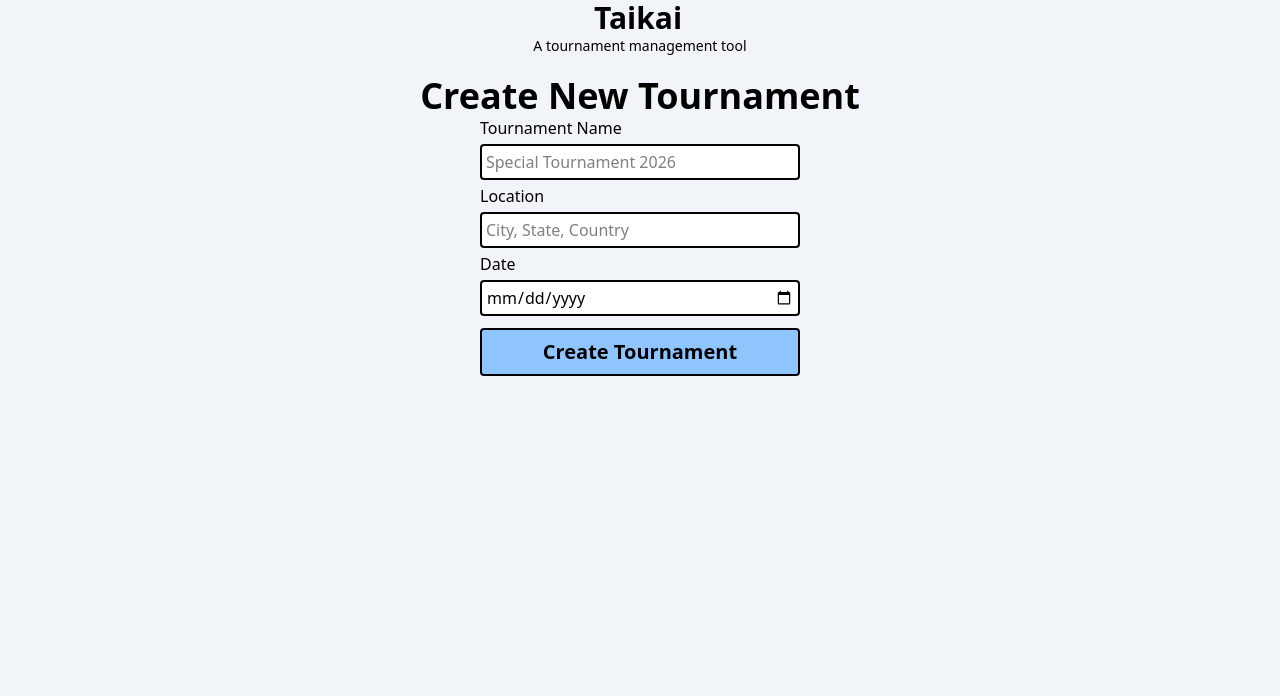
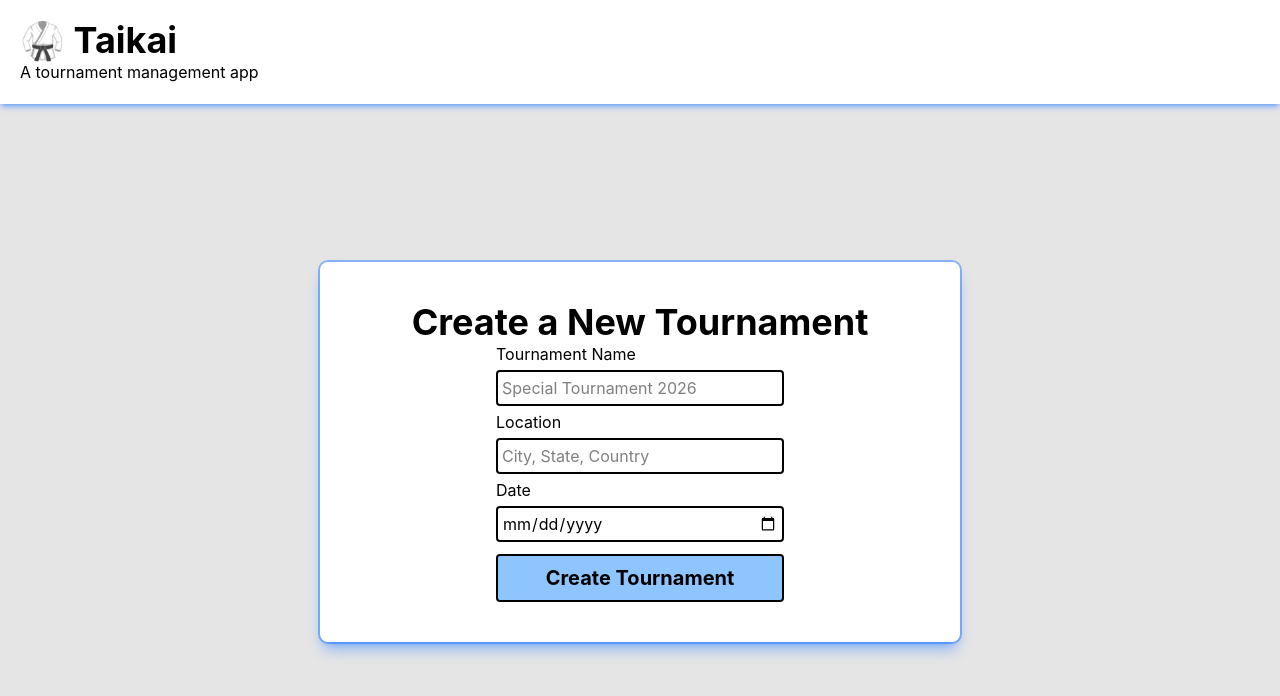
Before and after one commit to fbnfrhm/taikai, a Next.js app: page / in a window 1280 px wide. Shown: the top 696 px of the page. Built offline with nearby package versions, Linux system fonts and the light colour scheme.

Commit message:
refactor(ui): change style to be less boring

```diff
--- a/src/app/layout.tsx
+++ b/src/app/layout.tsx
@@ -14,13 +14,15 @@ export default function RootLayout({
   return (
     <html lang="en">
       <body
-        className={`bg-slate-100 dark:bg-slate-800 dark:text-white antialiased`}
+        className={`flex min-h-screen flex-col bg-neutral-200 antialiased dark:bg-gray-800 dark:text-white`}
       >
-        <header className="text-center space-x-1 mb-5">
-          <h1 className="text-3xl font-bold">Taikai</h1>
-          <h2 className="text-sm">A tournament management tool</h2>
+        <header className="space-x-1 bg-white p-5 text-left shadow-md shadow-blue-500/50 dark:bg-gray-900">
+          <h1 className="text-4xl font-bold">🥋 Taikai</h1>
+          <h2>A tournament management app</h2>
         </header>
-        {children}
+        <main className="flex flex-1 items-center justify-center">
+          {children}
+        </main>
       </body>
     </html>
   );
--- a/src/app/page.tsx
+++ b/src/app/page.tsx
@@ -12,15 +12,17 @@ export default function TournamentForm() {
   }
 
   return (
-    <div className="flex flex-col items-center justify-center">
-      <h1 className="text-4xl font-bold text-center">Create New Tournament</h1>
+    <div className="mx-auto flex w-8/9 flex-col items-center rounded-lg bg-white p-8 pt-10 pb-10 shadow-lg ring-2 shadow-blue-500/50 ring-blue-500/50 lg:w-1/2 dark:bg-slate-900">
+      <h1 className="text-center text-4xl font-bold">
+        Create a New Tournament
+      </h1>
       <form
-        className="flex flex-col w-4/5 lg:w-1/4 space-y-1"
+        className="flex w-full flex-col space-y-1 lg:w-1/2"
         action={createTournament}
       >
         <label htmlFor="name">Tournament Name</label>
         <input
-          className="bg-white p-1 text-black border-2 border-black rounded"
+          className="rounded border-2 border-black bg-white p-1 text-black"
           type="text"
           name="name"
           id="name"
@@ -29,7 +31,7 @@ export default function TournamentForm() {
 
         <label htmlFor="location">Location</label>
         <input
-          className="bg-white p-1 text-black border-2 border-black rounded"
+          className="rounded border-2 border-black bg-white p-1 text-black"
           type="text"
           name="location"
           id="location"
@@ -38,14 +40,14 @@ export default function TournamentForm() {
 
         <label htmlFor="date">Date</label>
         <input
-          className="bg-white p-1 text-black border-2 border-black rounded"
+          className="rounded border-2 border-black bg-white p-1 text-black"
           type="date"
           name="date"
           id="date"
         />
 
         <input
-          className="text-xl font-bold bg-blue-300 text-black rounded border-black border-2 p-2 mt-2"
+          className="mt-2 rounded border-2 border-black bg-blue-300 p-2 text-xl font-bold text-black"
           type="submit"
           value="Create Tournament"
         />
```
Also changed, not shown: package.json (+9 -7 lines), 2 other files (tests, documents, lock files or other folders).
